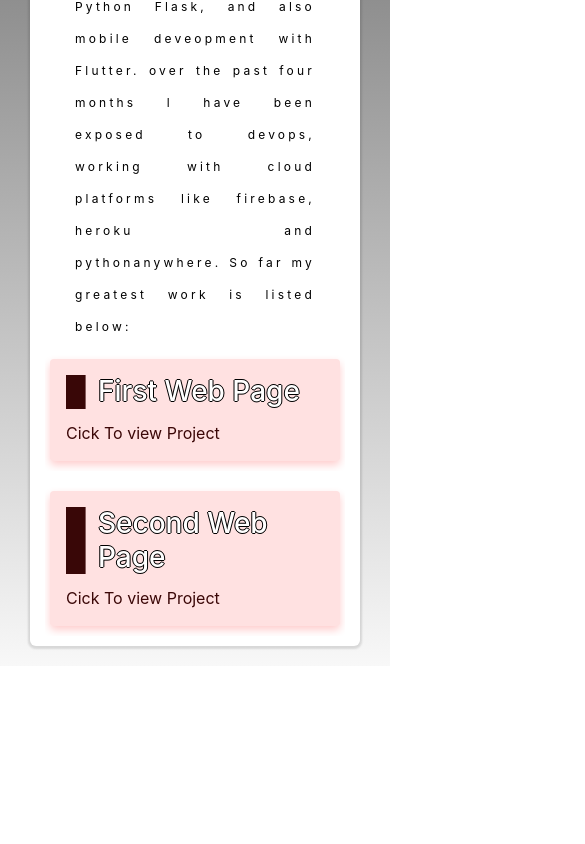
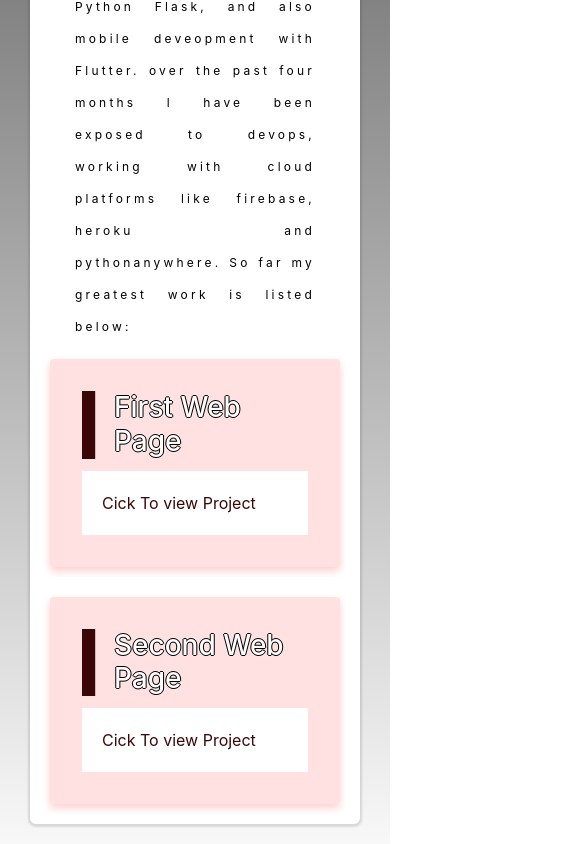
Before and after one commit to willhitman/portfolio, a plain HTML site: page index.html in a window 390 px wide. Shown: the part 1141-1985 px from the top of the page, 585 px wide, since content can reach past the window. Before the commit the page ends 1807 px from the top, so only its background shows below. Drawn offline with nearby package versions, Linux system fonts and the light colour scheme.

Commit message:
finally got rid of the mobile view x overflow like a boss

```diff
--- a/index.html
+++ b/index.html
@@ -41,6 +41,7 @@ SOFTWARE.
     <link rel="stylesheet" href="static/main.css">
 
 
+    <div class="wrapper">
         <nav class="nav-pills">
             <div class="logo">
                 <h4>Gift W.T</h4>
@@ -58,10 +59,12 @@ SOFTWARE.
             </div>
 
         </nav>
+    </div>
 
 </head>
 
 <body>
+    <div class="wrapper">
         <div class="parallax">
             <div class="container">
                 <div class="content">
@@ -110,7 +113,7 @@ SOFTWARE.
                                 <div class="column">
                                     <div class="card">
                                         <h3 class="card-title">First Web Page</h3>
-                                    <a class="link1" href="#">Cick To view Project</a>
+                                        <a class="link1 card-body" href="#">Cick To view Project</a>
                                     </div>
                                 </div>
                             </div>
@@ -118,7 +121,7 @@ SOFTWARE.
                                 <div class="column">
                                     <div class="card">
                                         <h3 class="card-title">Second Web Page</h3>
-                                    <a class="link1" href="#">Cick To view Project</a>
+                                        <a class="link1 card-body" href="#">Cick To view Project</a>
                                     </div>
                                 </div>
                             </div>
@@ -147,6 +150,7 @@ SOFTWARE.
             integrity="sha384-OgVRvuATP1z7JjHLkuOU7Xw704+h835Lr+6QL9UvYjZE3Ipu6Tp75j7Bh/kR0JKI"
             crossorigin="anonymous"></script>
         <script src="static/main.js"></script>
+    </div>
 </body>
 
 </html>
--- a/static/main.css
+++ b/static/main.css
@@ -34,6 +34,11 @@ SOFTWARE. */
 ::before,
 ::after{
     box-sizing: border-box;
+}
+/* so for mobile view the overflow x wasnt working had to wrap all the content in a div because mobile browsers ignore thaat when place in the header or body or head */
+.wrapper{
+    overflow-x: hidden;
+    position: relative;
 }
 nav{
     display:flex;
@@ -80,6 +85,7 @@ nav{
       width: 60%;
    }
 }
+
 @media screen and (max-width:768px){
     body{
         overflow-x: hidden;
@@ -305,7 +311,6 @@ nav{
     padding: 2rem;
     border: none;
     box-shadow: 0 4px 8px 0 rgba(255, 0, 0, 0.2);
-    padding: 16px;
     text-align: left;
     color: white;
     background-color: rgb(255, 225, 225);
@@ -332,6 +337,23 @@ nav{
     transform: scaleX(0.2);
     transform-origin: left;
     transition: transform 250ms ease-in;
+}
+.card-body{
+    position: relative;
+    margin: 0;
+    z-index: 1;
+}
+.card-body::after{
+    content: '';
+    margin: 0;
+    position: absolute;
+    top: -1.75rem;
+    bottom: 0;
+    left: 0;
+    right: 0;
+    background: white;
+    z-index: -1;
+
 }
 .card:hover .card-title::after{
     transform: scaleX(1);
```
Lines whose indentation alone changed are shown as unchanged.
